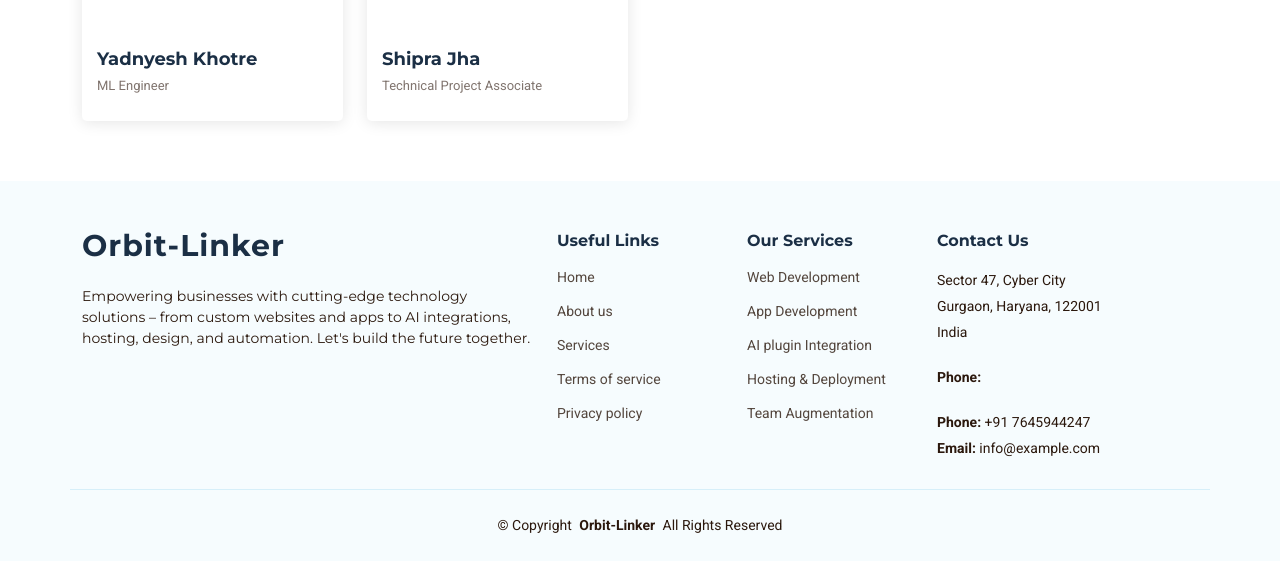
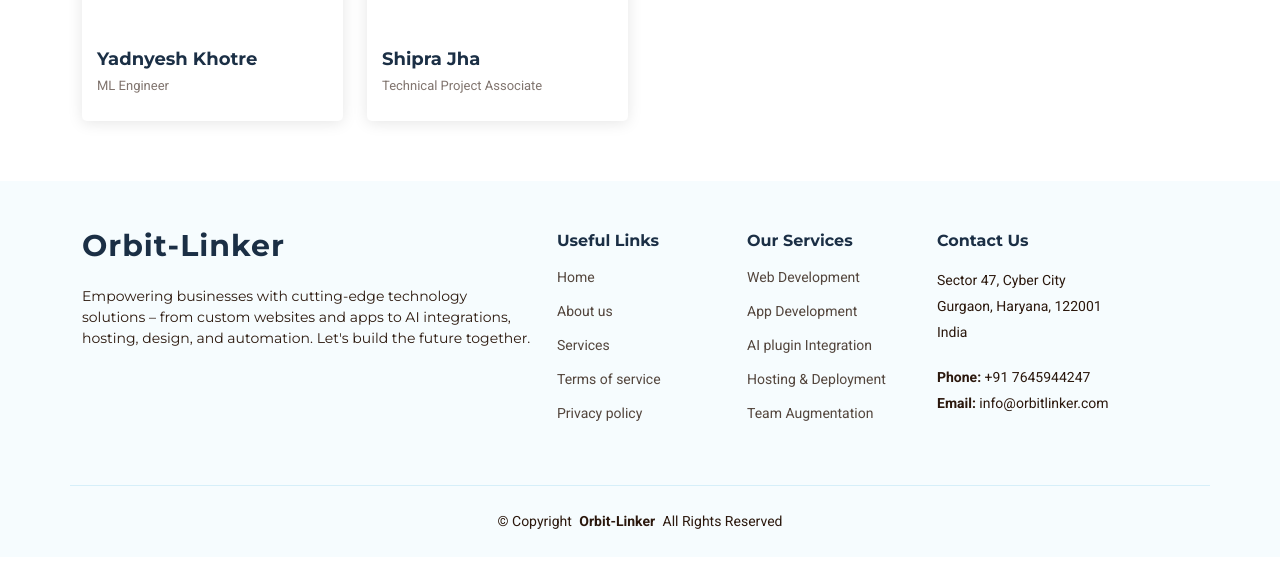
Before and after one commit to threadModel/thread-init-business, a plain HTML site: page team.html in a window 1280 px wide. Shown: the part 1036-1597 px from the top of the page. Drawn offline with Linux system fonts and the light colour scheme.

Commit message:
added email to footer

```diff
--- a/team.html
+++ b/team.html
@@ -265,9 +265,8 @@
             <p>Sector 47, Cyber City</p>
             <p>Gurgaon, Haryana, 122001</p>
             <p>India</p>
-            <p class="mt-4"><strong>Phone:</strong> <span>            <p class="mt-4"><strong>Phone:</strong> <span>+91 7645944247</span></p>
-          </span></p>
-            <p><strong>Email:</strong> <span>info@example.com</span></p>
+            <p class="mt-4"><strong>Phone:</strong> <span>+91 7645944247</span></p>
+            <p><strong>Email:</strong> <span>info@orbitlinker.com</span></p>
           </div>
 
         </div>
```
Also changed, not shown: about.html (+1 -1 lines), blog-details.html (+1 -1 lines), blog.html (+1 -1 lines), contact.html (+1 -1 lines), index.html (+1 -1 lines), portfolio-details.html (+1 -1 lines), portfolio.html (+1 -1 lines), privacy-policy.html (+1 -1 lines), service-details.html (+1 -1 lines), services.html (+1 -1 lines), terms-of-services.html (+1 -1 lines).
